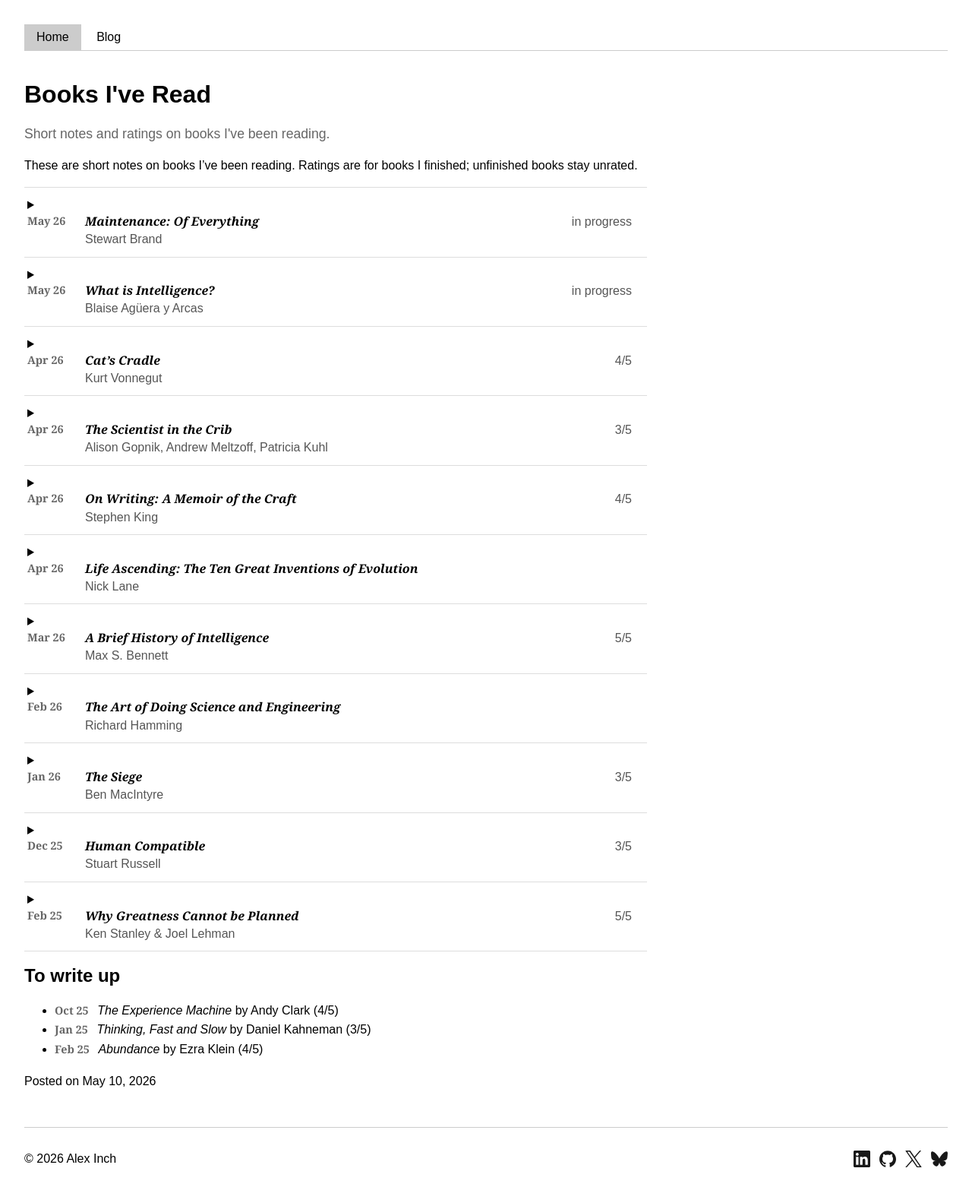
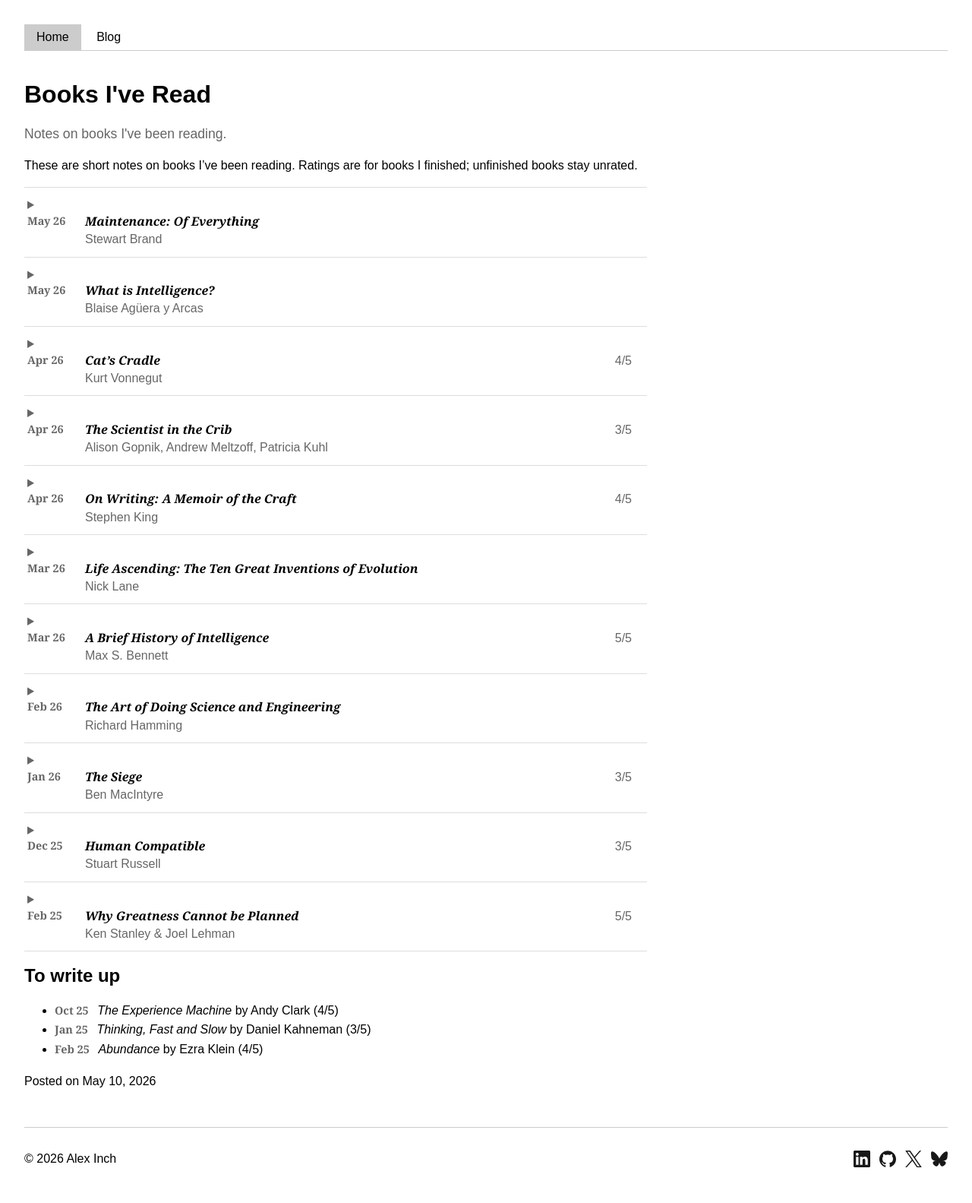
Before and after one commit to foty-hub/foty-hub.github.io, a Jekyll site: the page built from _posts/2026-05-10-books-ive-read.md, in a window 1280 px wide. Shown: the whole page at 76% size. Built offline with Jekyll 4.4.1, drawn with Linux system fonts in a browser that asks for light colours.

Commit message:
Styling for the books section

```diff
--- a/_layouts/default.html
+++ b/_layouts/default.html
@@ -49,8 +49,12 @@
       padding: 0.75rem 0.25rem;
       user-select: none;
     }
+    details.book-note summary::marker,
+    details.book-note summary::-webkit-details-marker { color: #666; }
     details.book-note summary:hover { background: #f7f7f7; }
     details.book-note summary:hover,
+    details.book-note summary:hover::marker,
+    details.book-note summary:hover::-webkit-details-marker,
     details.book-note summary:hover .book-date,
     details.book-note summary:hover .book-author,
     details.book-note summary:hover .book-rating,
@@ -90,7 +94,7 @@
     }
     .book-notes-content li .book-date { margin-right: 0.45rem; }
     .book-author {
-      color: #555;
+      color: #666;
       grid-area: author;
       min-width: 0;
       overflow-wrap: anywhere;
@@ -99,7 +103,7 @@
     .book-author:empty { display: none; }
     .book-rating,
     .book-status {
-      color: #555;
+      color: #666;
       display: inline-block;
       grid-area: status;
       min-width: 5.75rem;
@@ -128,10 +132,6 @@
       details.book-note summary:hover .book-author,
       details.book-note summary:hover .book-rating,
       details.book-note summary:hover .book-status { color: #f1f1f1; }
-      .book-date,
-      .book-rating,
-      .book-status { color: #9aa0a6; }
-      .book-author { color: #b8b4ad; }
     }
     @media (max-width: 640px) {
       details.book-note summary .book-row {
--- a/_posts/2026-05-10-books-ive-read.md
+++ b/_posts/2026-05-10-books-ive-read.md
@@ -1,7 +1,7 @@
 ---
 layout: post
 title: "Books I've Read"
-subtitle: "Short notes and ratings on books I've been reading."
+subtitle: "Notes on books I've been reading."
 date: 2026-05-10
 featured: true
 book_notes: true
@@ -9,12 +9,12 @@
 
 These are short notes on books I've been reading. Ratings are for books I finished; unfinished books stay unrated.
 
-## May 26 | *Maintenance: Of Everything* by Stewart Brand (in progress)
+## May 26 | *Maintenance: Of Everything* by Stewart Brand
 
 Currently reading. A bit of a punt but I'm enjoying it. On the surface it's about keeping sailing boats and motorbikes in good nick, but there's more to it - how we maintain ourselves, our relationships and our lives.
 
 
-## May 26 | *What is Intelligence?* by Blaise Agüera y Arcas (in progress)
+## May 26 | *What is Intelligence?* by Blaise Agüera y Arcas
 
 Currently reading. First impression: dense with technical detail and quite provocative. I don't like some of the ideas being put forward (LLMs are conscious, for example). But I do look forward to reading Aguera y Arcas justify them.
 
@@ -51,7 +51,7 @@
 - Let a piece sit for six weeks after the first draft, and do not touch it or look at it. It will feel like someone else's piece when you return, and it is easier to kill someone else's darlings than your own.
 
 
-## Apr 26 | *Life Ascending: The Ten Great Inventions of Evolution* by Nick Lane
+## Mar 26 | *Life Ascending: The Ten Great Inventions of Evolution* by Nick Lane
 
 Perhaps I was overly excitable after crashing through *A Brief History of Intelligence*, but *Life Ascending* isn't for me. It's mostly about the biochemistry of the origin of life, which although interesting, I didn't find very inspiring - I ended up dropping the book ~200 pages in.
 
```
